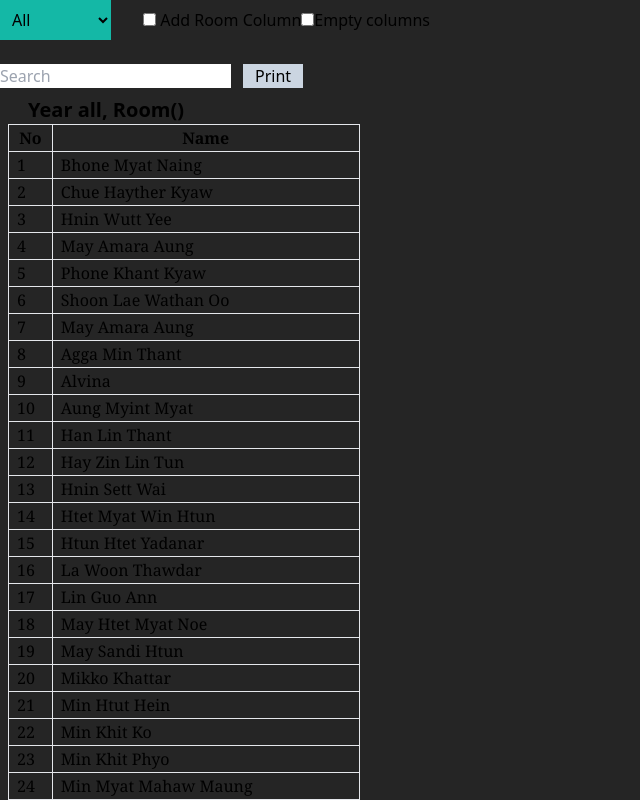
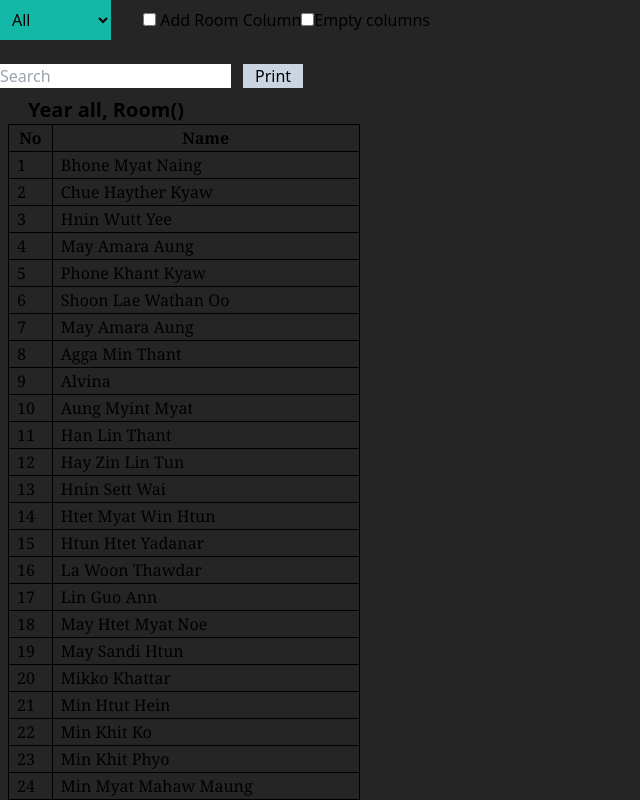
Before and after one commit to zsphinxyz/next01, a Next.js app: page /att in a window 1280 px wide. Shown: the top 800 px of the page, without its empty margins (0-640 px from the left). Built offline with nearby package versions, Linux system fonts and the light colour scheme.

Commit message:
line wrap fix

```diff
--- a/app/page.tsx
+++ b/app/page.tsx
@@ -2,7 +2,7 @@ import Link from 'next/link'
 
 export default function Home() {
   return (
-    <main className="flex min-w-screen min-h-screen flex-col items-center justify-center">
+    <main className="flex min-w-screen min-h-screen">
      <p className='text-sm'>Home</p>
     <span className="text-4xl font-black text-gray-300">PAGE</span>
     <div className="flex flex-col">
--- a/pages/att/index.tsx
+++ b/pages/att/index.tsx
@@ -44,19 +44,20 @@ export default function Att() {
 	<select onChange={e=>{
 		setYear(e.target.value)
 		}}
-					className="p-2 bg-teal-500 text-black"
+		className="p-2 bg-teal-500 text-black bold"
 	>
 
 		<option value='all'> All </option>
 		{
 			yearData.map((i) => (
 				<option key={i.year}
-						  value={i.year} >
+					value={i.year} >
 					{['Nursery','Reception'].includes(i.year) ? i.year : 'Year '+i.year}
 				</option>
 			))
 		}
 	  </select>
+
 		<label>
 		<input 	type='checkbox'
 						checked={yearcol}
@@ -117,23 +118,23 @@ export default function Att() {
 			Year {year}, Room({r.split('').sort().join()})
 		</h1>
 
-		<table className='font-serif font-[12px]'>
+		<table className='font-serif font-[12px] whitespace-nowrap '>
 		<thead>
 		 <tr>
-			<th className="border">No</th>
-			<th className="border">Name</th>
+			<th className="border border-black">No</th>
+			<th className="border border-black">Name</th>
 			{
 				yearcol &&
-				<th className="border px-2">Year (Room)</th>
+				<th className="border border-black px-2">Year (Room)</th>
 			}
 
 		{ empty && (
 		<>
-		<th className="border min-w-[100px]"></th>
-		<th className="border min-w-[100px]"></th>
-		<th className="border min-w-[100px]"></th>
-		<th className="border min-w-[100px]"></th>
-		<th className="border min-w-[100px]"></th>
+		<th className="border border-black min-w-[75px]"></th>
+		<th className="border border-black min-w-[75px]"></th>
+		<th className="border border-black min-w-[75px]"></th>
+		<th className="border border-black min-w-[75px]"></th>
+		<th className="border border-black min-w-[75px]"></th>
 		</>)
 		}
 
@@ -156,20 +157,20 @@ export default function Att() {
 			c++;
 			return(
 		<tr key={i.id}>
-				<td className='border px-2'>{c}</td>
-				<td className='border px-2'> {i.name} </td>
+				<td className='border border-black px-2'>{c}</td>
+				<td className='border border-black px-2'> {i.name} </td>
 				{
 					yearcol &&
-					<td className='border px-2 min-w-fit'>{i.year} ({i.room})</td>
+					<td className='border border-black px-2 min-w-fit'>{i.year} ({i.room})</td>
 				}
 		{
 		empty && (
 			<>
-				<td className="border"> </td>
-				<td className="border"> </td>
-				<td className="border"> </td>
-				<td className="border"> </td>
-				<td className="border"> </td>
+				<td className="border border-black"> </td>
+				<td className="border border-black"> </td>
+				<td className="border border-black"> </td>
+				<td className="border border-black"> </td>
+				<td className="border border-black"> </td>
 			</>
 		)
 		}
```
